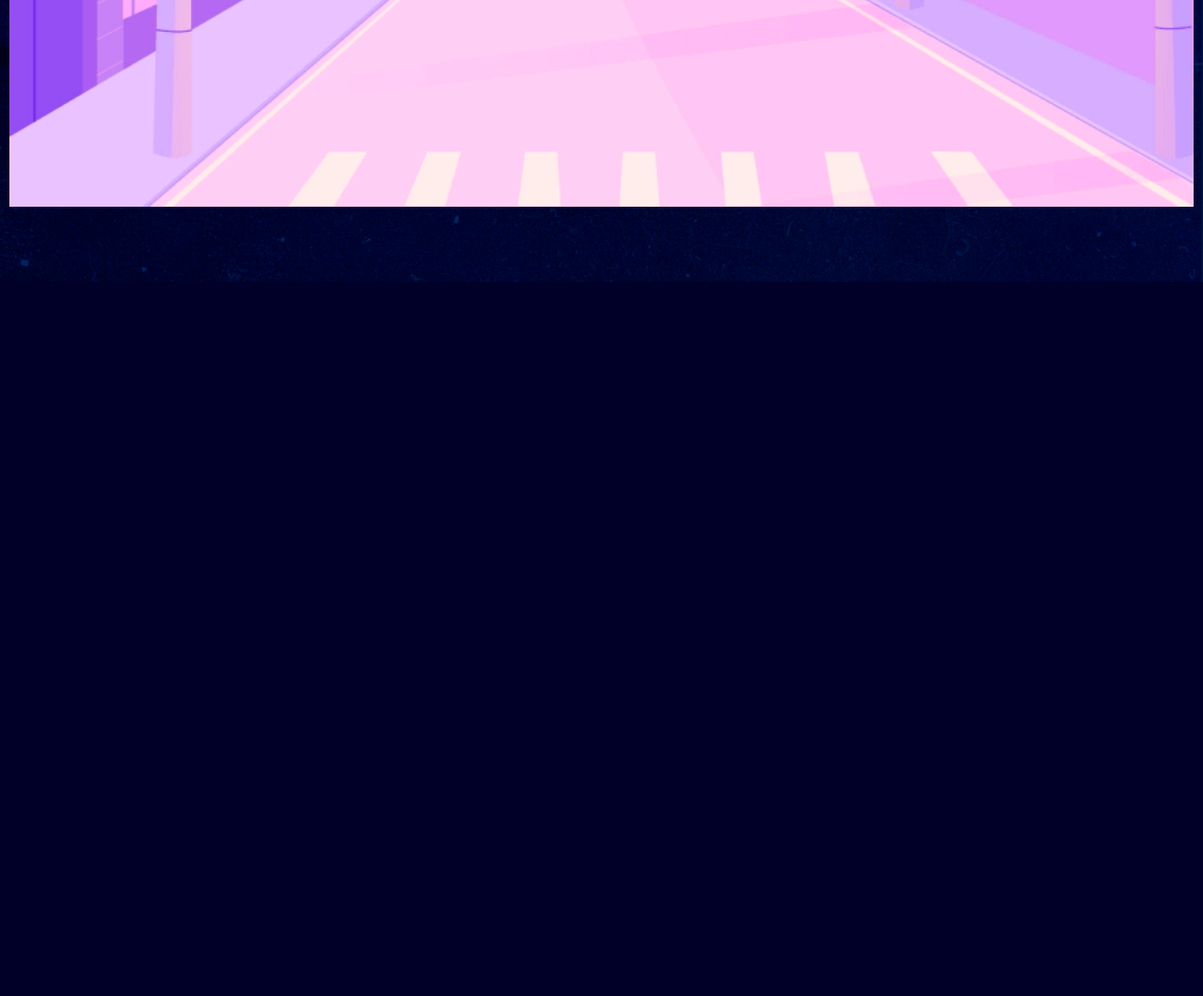
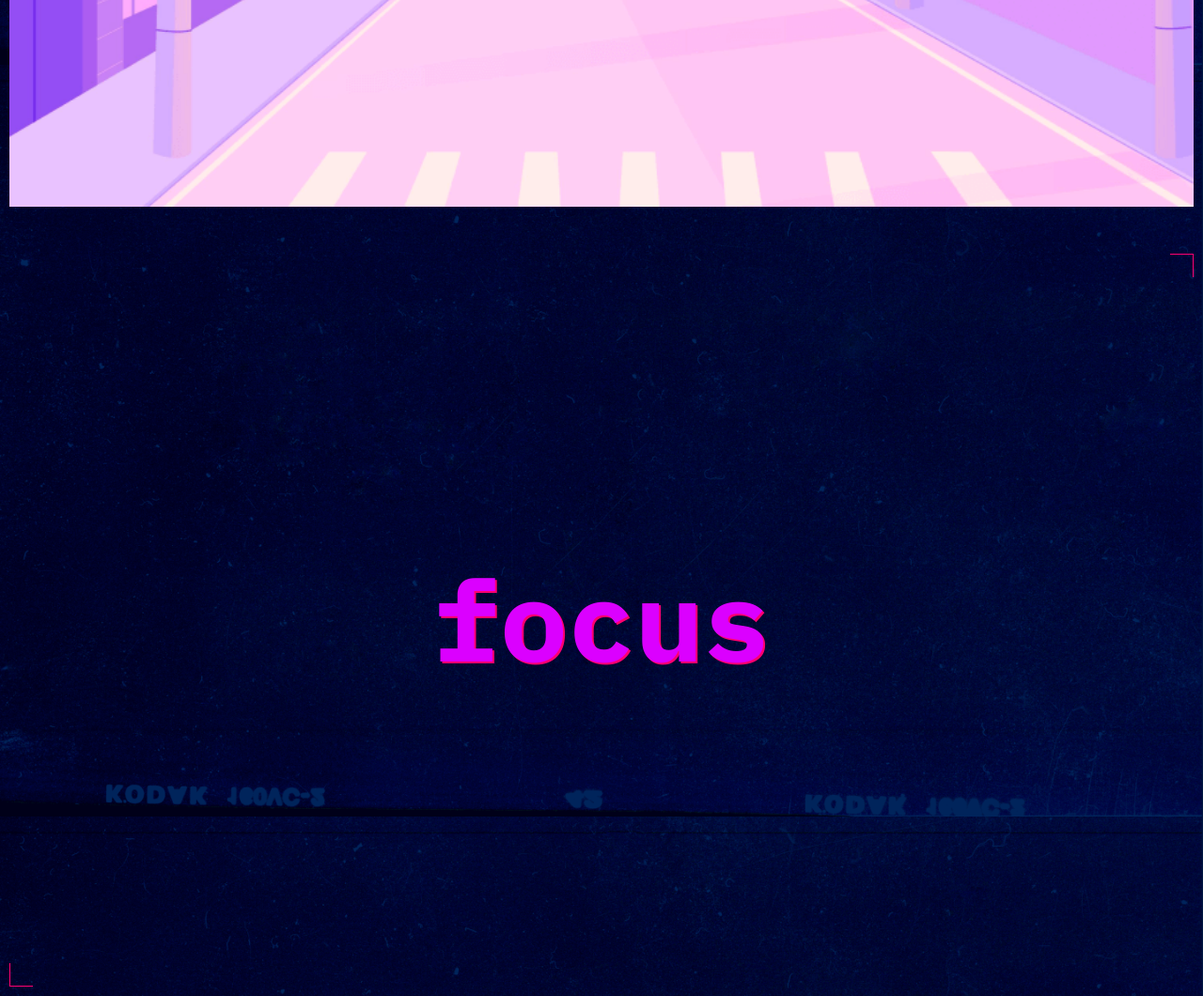
Before and after one commit to JaneMikh/slozhno-sosredotochitsya-fd, a website: page index.html in a window 1280 px wide. Shown: the part 7131-8191 px from the top of the page at 94% size. Before the commit the page ends 7431 px from the top, so only its background shows below. Drawn offline with Linux system fonts and the light colour scheme.

Commit message:
Добавлен блок footer

```diff
--- a/index.html
+++ b/index.html
@@ -204,10 +204,10 @@
             >
           </li>
         </ul>
-
-      </section>
-
       </section>
     </main>
+    <footer class="footer decorated-zone">
+      <h2 class="title title-decoration">focus</h2>
+    </footer>
   </body>
 </html>
--- a/styles/style.css
+++ b/styles/style.css
@@ -139,7 +139,7 @@
 /*Стили для блоков main и articles*/
 
 .main {
-  padding: 40px 10px 40px;
+ padding: 40px 10px 0;
 }
 
 .section {
@@ -219,3 +219,17 @@
   display: block;
   inline-size: 100%;
 }
+
+/*Стили для блока footer*/
+
+.footer {
+  position: relative;
+  min-height: 100vh;
+  display: flex;
+  align-items: center;
+  justify-content: center;
+}
+
+.title-decoration {
+  text-shadow: 2px 2px 0px var(--shadow-color);
+}
```
